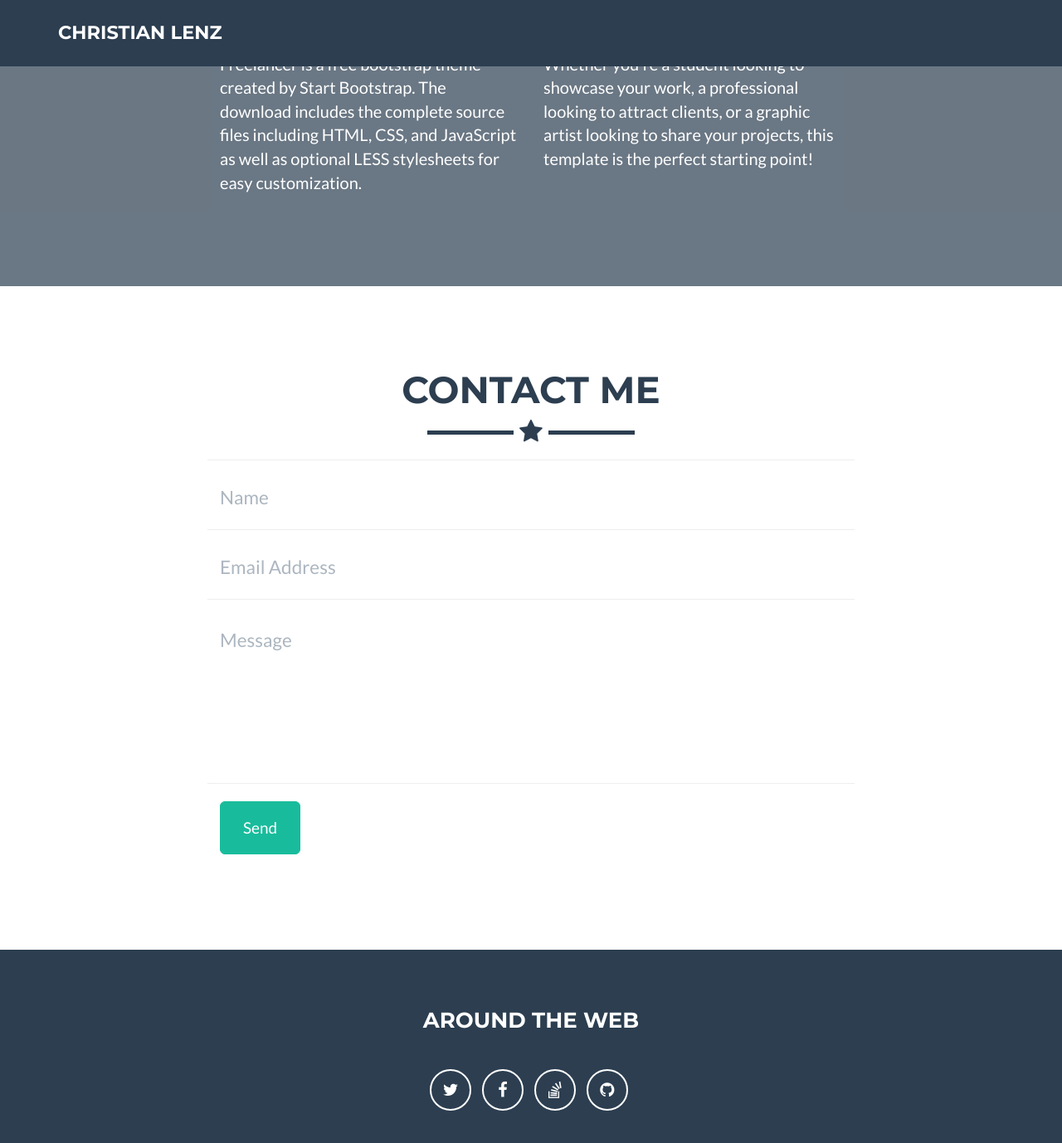
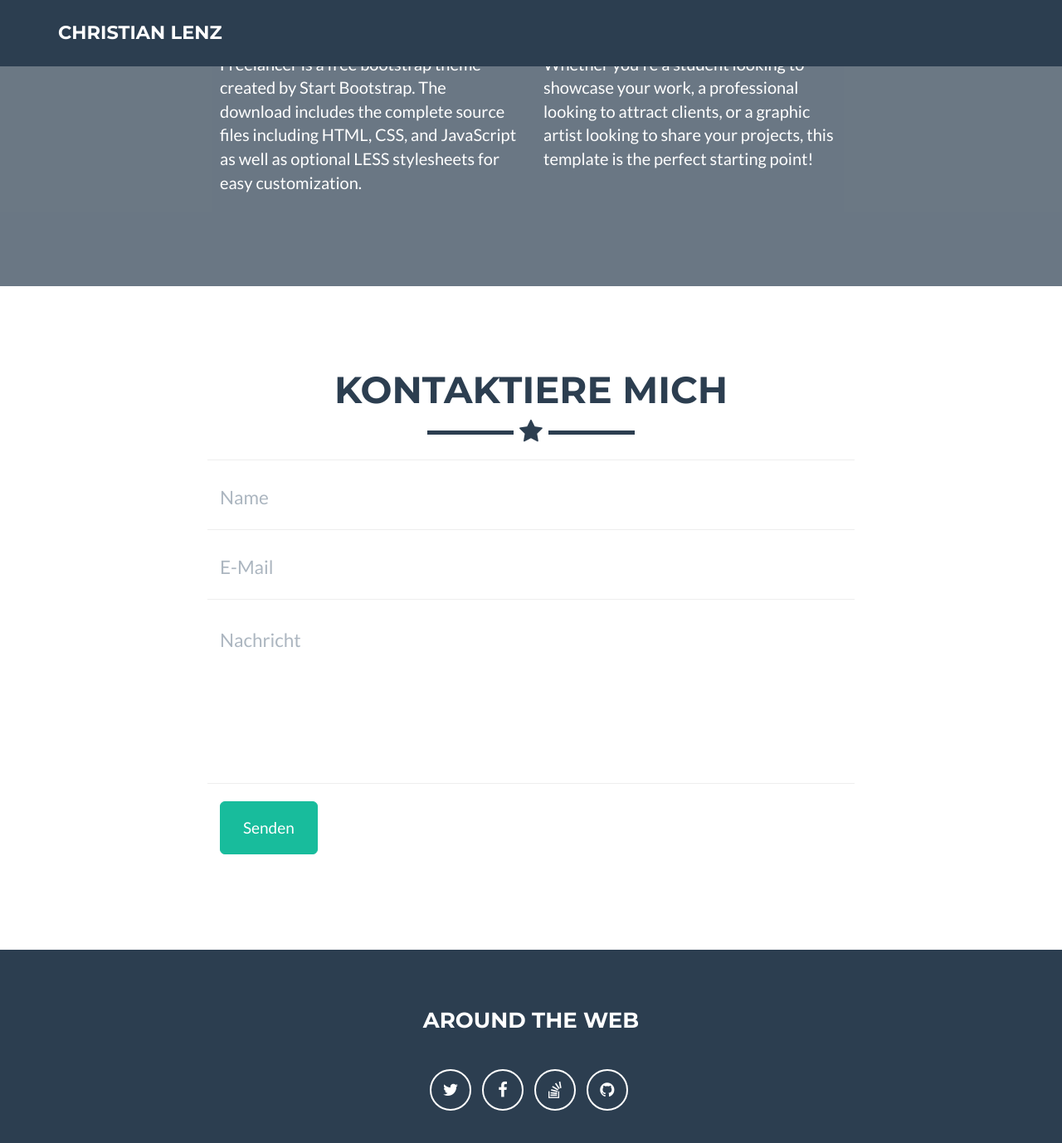
Before and after one commit to Chris2011/Chris2011.github.io, a Jekyll site: the page built from _posts/2014-07-18-project-1.markdown, in a window 1280 px wide and 1400 px high, scrolled down 1016 px. Shown: the top 1378 px of the window at 83% size. Built offline with Jekyll 4.4.1, drawn with Linux system fonts in a browser that asks for light colours.

Commit message:
Eindeutschen.

```diff
--- a/_includes/contact_static.html
+++ b/_includes/contact_static.html
@@ -3,7 +3,7 @@
 	<div class="container">
 		<div class="row">
 			<div class="col-lg-12 text-center">
-				<h2>Contact Me</h2>
+				<h2>Kontaktiere mich</h2>
 				<hr class="star-primary">
 			</div>
 		</div>
@@ -20,7 +20,7 @@
 					<div class="row control-group">
 						<div class="form-group col-xs-12 floating-label-form-group controls">
 							<label for="email">Email Address</label>
-							<input type="email" name="_replyto" class="form-control" placeholder="Email Address" id="email" required data-validation-required-message="Please enter your email address.">
+							<input type="email" name="_replyto" class="form-control" placeholder="E-Mail" id="email" required data-validation-required-message="Please enter your email address.">
 							<p class="help-block text-danger"></p>
 						</div>
 					</div>
@@ -31,7 +31,7 @@
 					<div class="row control-group">
 						<div class="form-group col-xs-12 floating-label-form-group controls">
 							<label for="message">Message</label>
-							<textarea rows="5" name="message" class="form-control" placeholder="Message" id="message" required data-validation-required-message="Please enter a message."></textarea>
+							<textarea rows="5" name="message" class="form-control" placeholder="Nachricht" id="message" required data-validation-required-message="Please enter a message."></textarea>
 							<p class="help-block text-danger"></p>
 						</div>
 					</div>
@@ -39,7 +39,7 @@
 					<div id="success"></div>
 					<div class="row">
 						<div class="form-group col-xs-12">
-							<button type="submit" class="btn btn-success btn-lg">Send</button>
+							<button type="submit" class="btn btn-success btn-lg">Senden</button>
 						</div>
 					</div>
 				</form>
```
